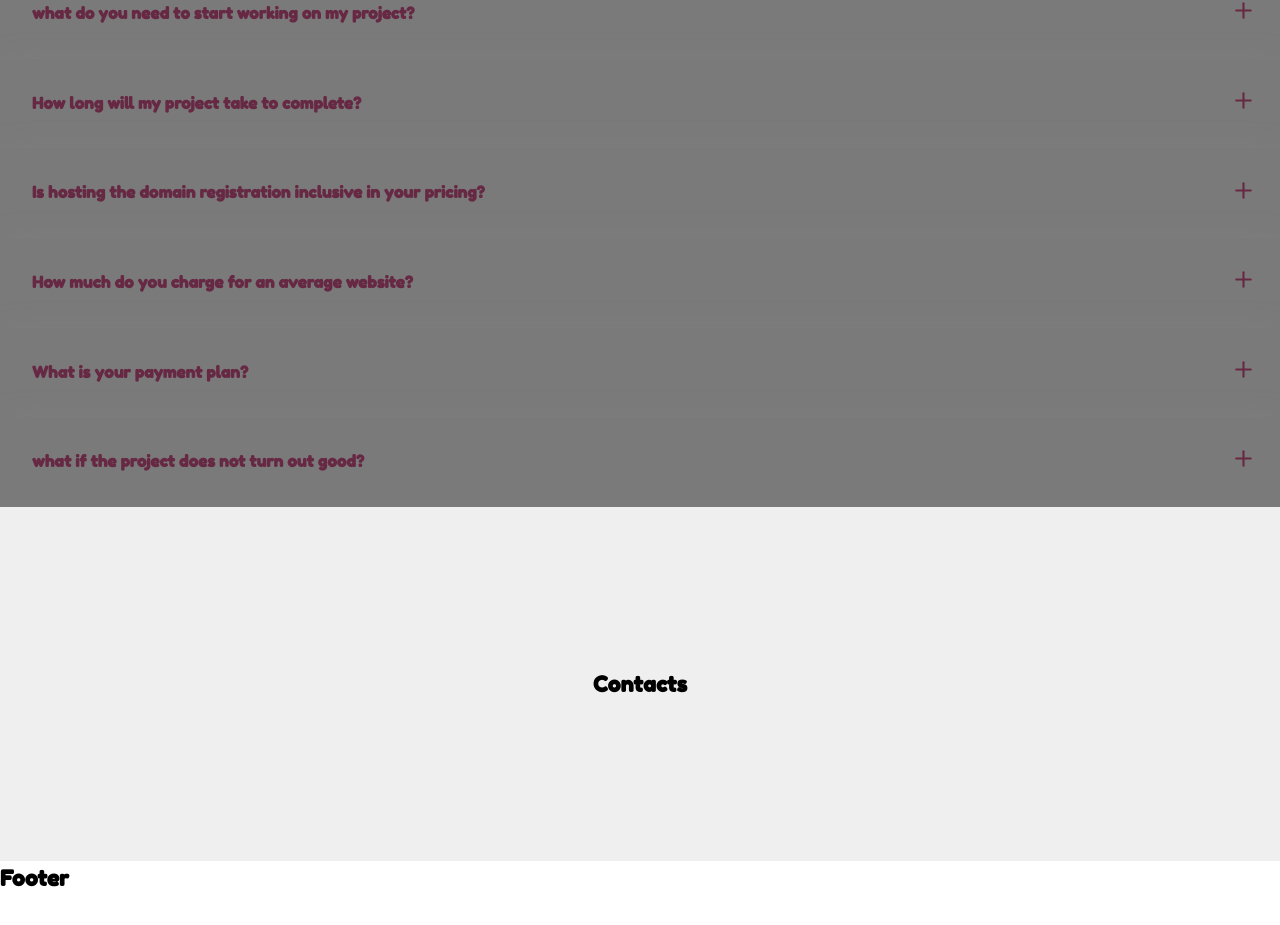
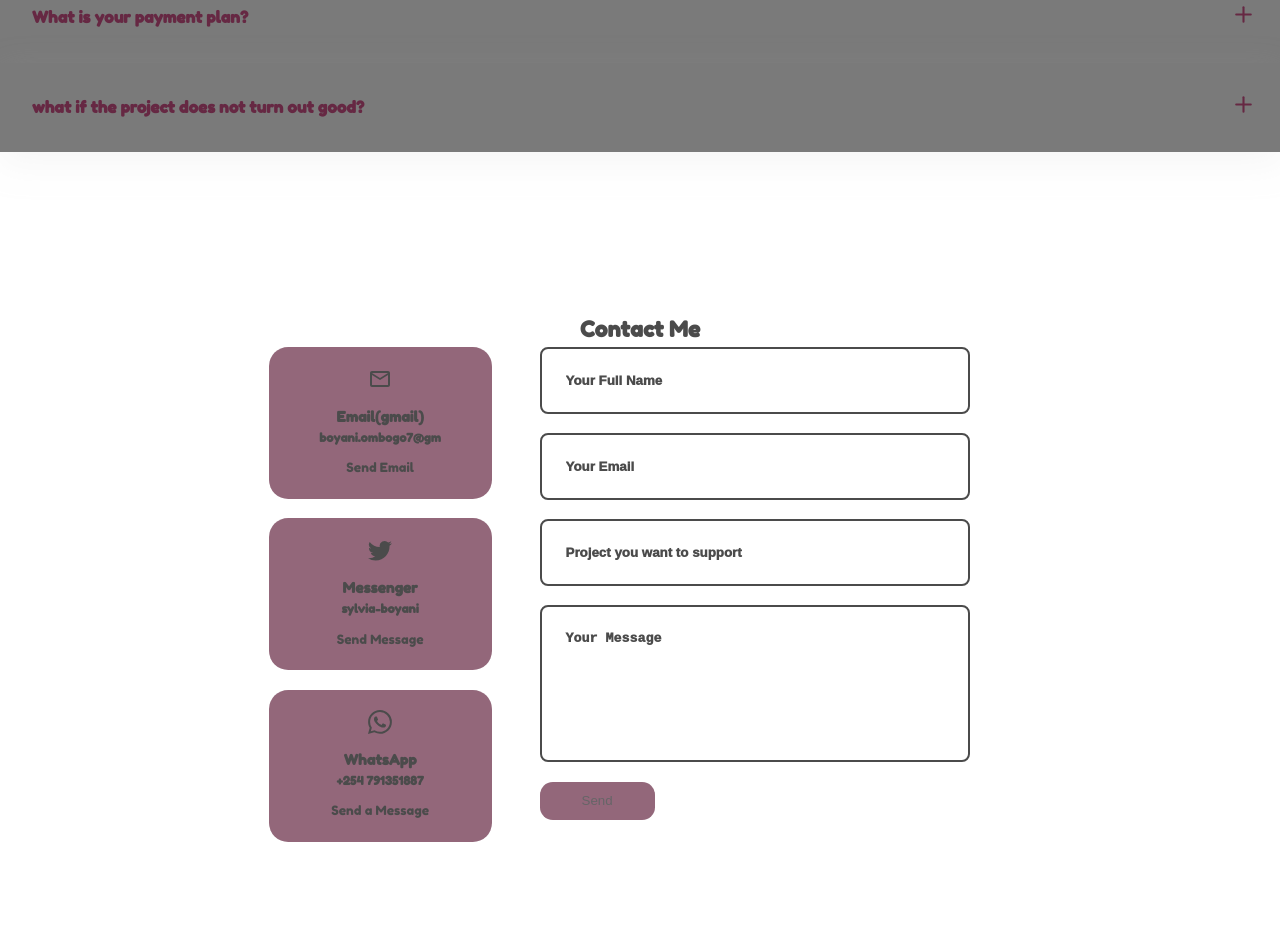
Before and after one commit to sylvia-boyani/me, a React (Create React App) app: page / in a window 1280 px wide. Shown: the part 3527-4452 px from the top of the page. Before the commit the page ends 4423 px from the top, so only its background shows below. Built offline with nearby package versions, Linux system fonts and the light colour scheme.

Commit message:
done with contact section

```diff
--- a/package.json
+++ b/package.json
@@ -6,6 +6,8 @@
     "@testing-library/jest-dom": "^5.16.5",
     "@testing-library/react": "^13.4.0",
     "@testing-library/user-event": "^13.5.0",
+    "emailjs": "^4.0.1",
+    "emailjs-com": "^3.2.0",
     "react": "^18.2.0",
     "react-dom": "^18.2.0",
     "react-icons": "^4.7.1",
--- a/src/App.js
+++ b/src/App.js
@@ -18,7 +18,6 @@ function App() {
     <Home/>
     <AboutMe/>
     <Navbar/>
-    <About/>
     <Services/>
     <Portfolio/>
     <Testimonials/>
--- a/src/sections/contact/Contact.jsx
+++ b/src/sections/contact/Contact.jsx
@@ -1,9 +1,57 @@
-import React from 'react'
 import './contact.css'
+import {MdOutlineEmail} from 'react-icons/md'
+import {BsTwitter} from 'react-icons/bs'
+import {BsWhatsapp} from 'react-icons/bs'
+import { useRef } from 'react'
+import emailjs from 'emailjs-com'
 
-function Contact() {
+const Contact = () => {
+  const form = useRef();
+
+  const sendEmail = (e) => {
+    e.preventDefault();
+
+    emailjs.sendForm('service_yd1csq6', 'template_8vyrgjd', form.current, "7hlHmFu7Nm0syOdCOq7_X")
+
+    e.target.reset()
+  };
   return (
-    <section id='contact'><h2>Contacts</h2></section>
+    <section id = "contact">
+      <h2>Contact Me</h2>
+
+      <div className='container contact_container'>
+        <div className='contact_options'>
+          <article className='contact_option'>
+            <MdOutlineEmail  className='contact_option-icon' />
+            <h4>Email(gmail)</h4>
+            <h5>boyani.ombogo7@gm</h5>
+            <a href='mailto:sylviaboyani11@gmail.com' target="_blank" rel='noreferrer'>Send Email</a>
+          </article>
+          <article className='contact_option'>
+            <BsTwitter  className='contact_option-icon'/>
+            <h4>Messenger</h4>
+            <h5>sylvia-boyani</h5>
+            <a href ="https://twitter.com/BoyaniSylvia" target="_blank" rel='noreferrer'>Send Message</a>
+          </article>
+          <article className="contact_option">
+            <BsWhatsapp className='contact_option-icon'/>
+            <h4>WhatsApp</h4>
+            <h5>+254 791351887</h5>
+            <a href='https://api.whatsapp.com/send?phone+254791351887' target="_blank" rel ="noreferrer">Send a Message</a>
+          </article>
+        </div>
+        {/* end of contact options */}
+
+        <form ref={form} onSubmit={sendEmail}>
+          <input  type="text" name="name" placeholder="Your Full Name" required />
+          <input  type="email" name="email" placeholder="Your Email" required />
+          <input  type="text" name="name" placeholder='Project you want to support' required >
+          </input>
+          <textarea name='message' rows='7' placeholder='Your Message' required></textarea>
+          <button type='submit' className='btn'>Send </button>
+        </form>
+      </div>
+    </section>
   )
 }
 
--- a/src/sections/contact/contact.css
+++ b/src/sections/contact/contact.css
@@ -0,0 +1,92 @@
+.container.contact_container{
+    width:58%;
+    display: grid;
+    grid-template-columns: 30% 58%;
+    gap: 12%;
+    /* background-color: whitesmoke; */
+
+}
+
+#contact{
+    width: 100%;
+    opacity: 0.7;
+}
+
+::placeholder{
+    color: black;
+    font-weight: 1000;
+}
+
+.contact_options{
+    display: flex;
+    flex-direction: column;
+    gap: 1.2rem;
+}
+
+.contact_option{
+    background:#662843;
+    padding:1.2rem;
+    /* width: 100%; */
+    border-radius: 1.2rem;
+    text-align: center;
+    border: 1px solid transparent;
+    transition: var(--transition);
+}
+
+.contact_option:hover{
+    background: transparent;
+    border-color: #662843;
+}
+
+.contact_option-icon{
+    font-size: 1.5rem;
+    margin-bottom: 0.5rem;
+}
+
+.contact_option a{
+    margin-top: 0.7rem;
+    display: inline-block;
+    font-size: 0.8rem;
+    color: black;
+}
+
+
+form{
+    display: flex;
+    flex-direction: column;
+    gap: 1.2rem;
+}
+
+form .btn{
+    background-color: #662843;
+}
+
+form .btn:hover{
+    background: transparent;
+    border-color: #662843;
+}
+
+
+input, textarea{
+    width: 100%;
+    padding: 1.5rem;
+    border-radius: 0.5rem;
+    background: transparent;
+    border: 2px solid black;
+    resize: none;
+    text-decoration: #662843;
+}
+
+@media all and (max-width: 1440px) {
+    .container.contact_container {
+      /* grid-template-columns: 1fr; */
+      gap: 3rem;
+    }
+}
+
+   @media all and (max-width: 600px) {
+    .container.contact_container {
+      grid-template-columns: 1fr;
+      width: var(--container-width-sm);
+    }
+}
```
Also changed, not shown: 1 other file (tests, documents, lock files or other folders).
